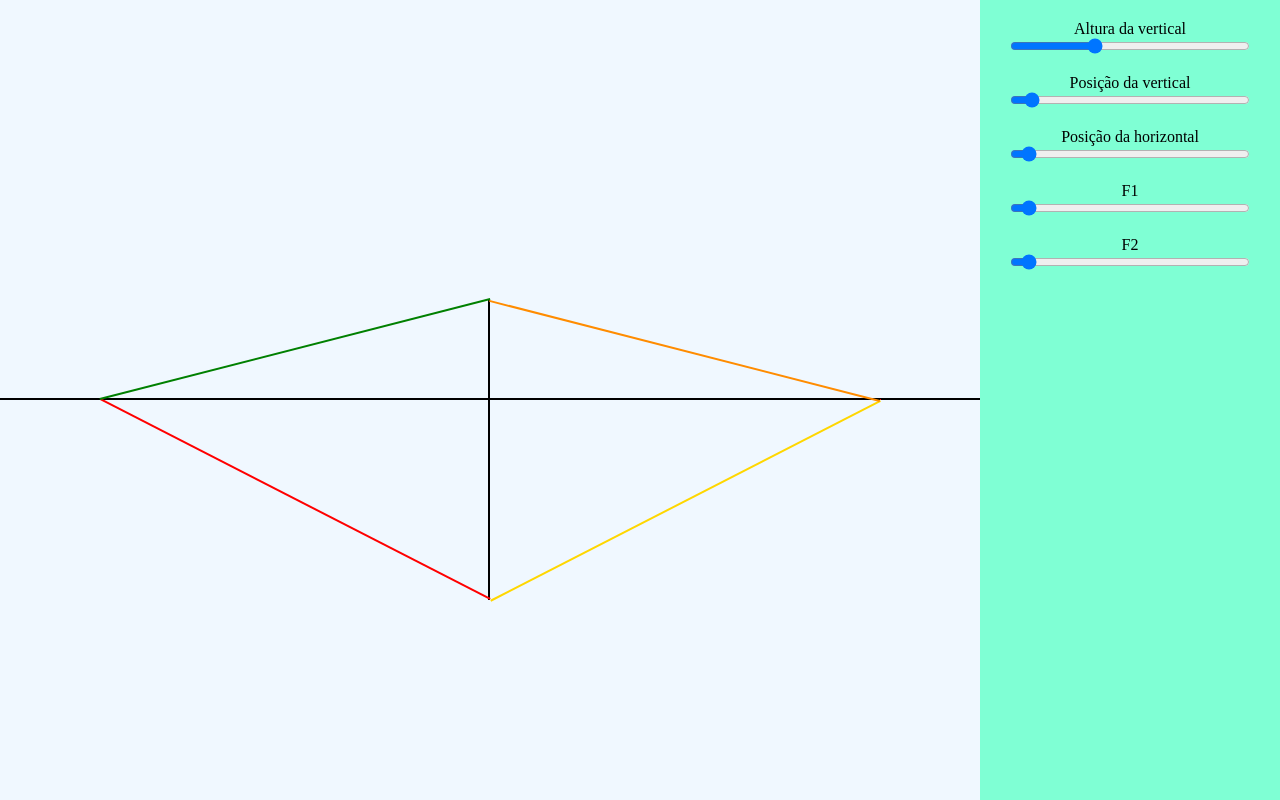
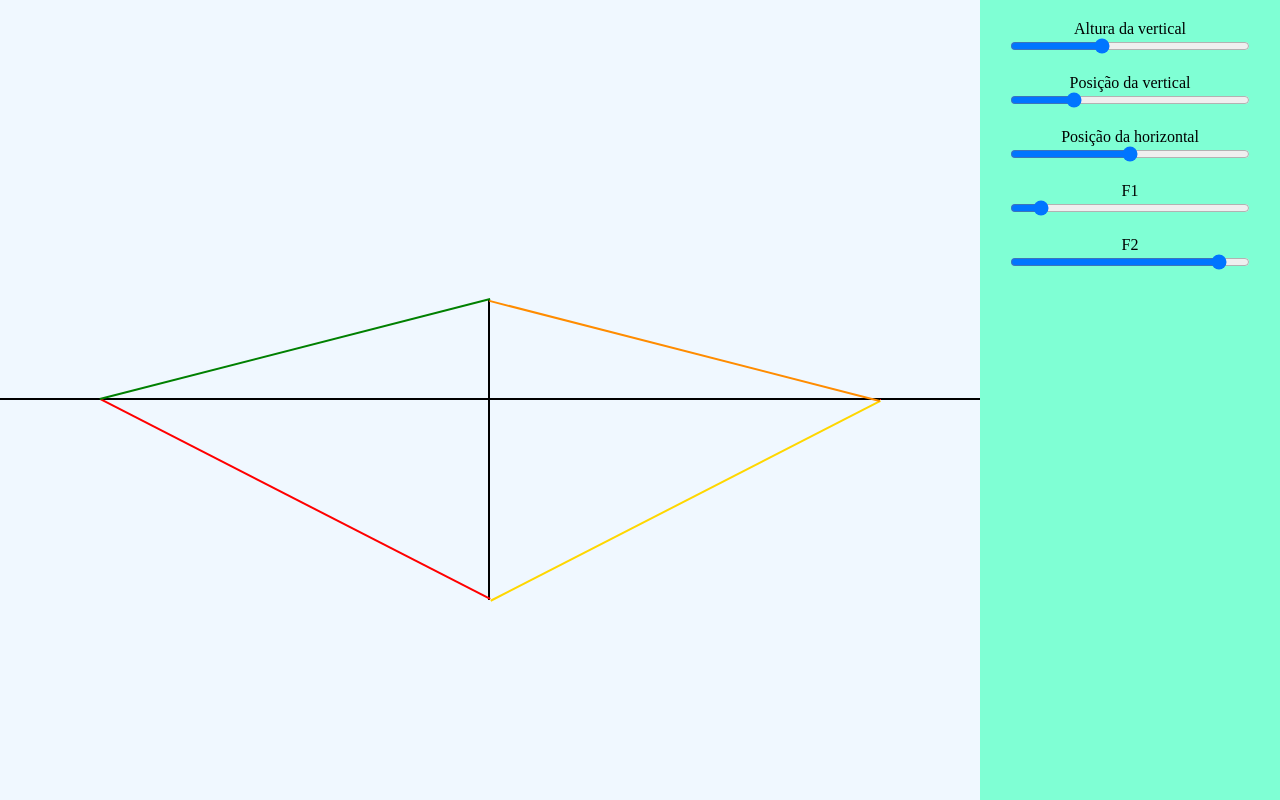
Before and after one commit to sadiegoc/perspective, a plain HTML site: page src/pages/index.html in a window 1280 px wide. Drawn offline with Linux system fonts and the light colour scheme.

Commit message:
first settings

```diff
--- a/src/assets/javascript/setup.js
+++ b/src/assets/javascript/setup.js
@@ -12,13 +12,21 @@ const X_CONTENT = (window.innerWidth - 300);
 function setMaxFields () {
     verticalHeight.max = window.innerHeight
     verticalPosition.max = window.innerHeight
-    verticalPosition.min = 0
     horizontalPosition.max = X_CONTENT
     focus1Position.max = X_CONTENT
     focus2Position.max = X_CONTENT
 }
 
+function setFirstSettings () {
+    focus1Position.value = 100;
+    focus2Position.value = X_CONTENT - 100;
+    horizontalPosition.value = X_CONTENT / 2;
+    verticalPosition.value = Y_CENTER - 200
+    verticalHeight.value = 300
+}
+
 setMaxFields()
+setFirstSettings()
 
 function createElement (color, width, height, left, bottom) {
     const element = document.createElement('div');
--- a/src/pages/index.html
+++ b/src/pages/index.html
@@ -14,7 +14,7 @@
                 <label for="vertical-height">
                     <p>Altura da vertical</p>
                     <div class="range">
-                        <input type="range" name="vertical-height" id="vertical-height" min="0" max="550">
+                        <input type="range" name="vertical-height" id="vertical-height" min="0">
                     </div>
                 </label>
                 <label for="vertical-position">
```
